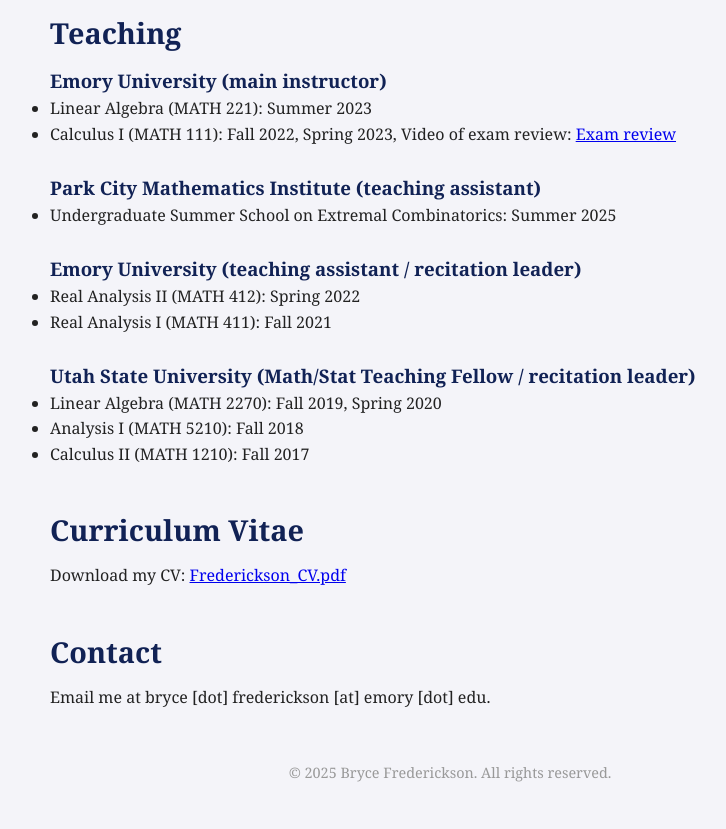
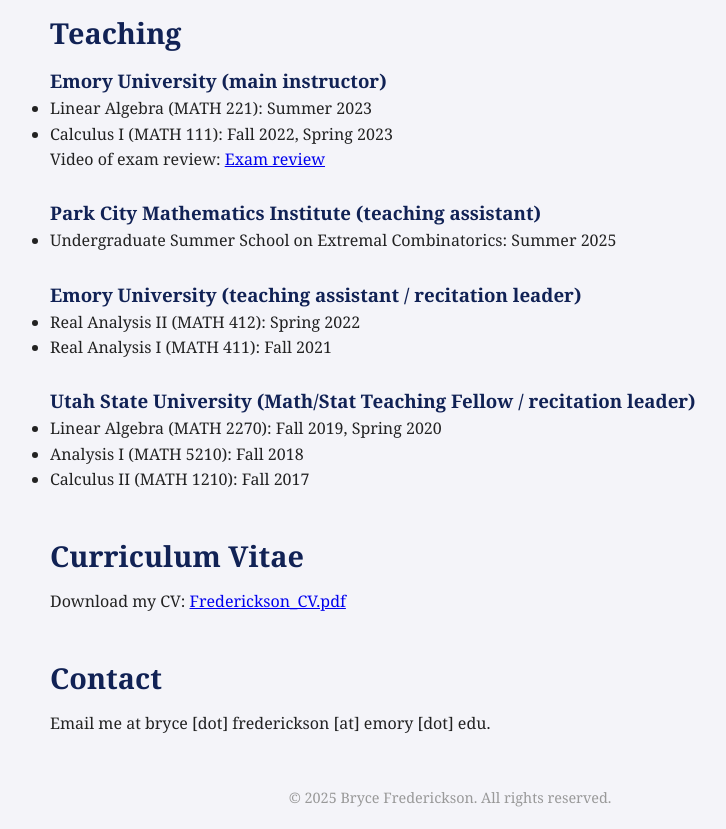
Before and after one commit to brycefred/brycefred.github.io, a plain HTML site: page index.html in a window 1280 px wide. Shown: the part 3440-4269 px from the top of the page, without its empty margins (190-916 px from the left). Before the commit the page ends 4244 px from the top, so only its background shows below. Drawn offline with nearby package versions, Linux system fonts and the light colour scheme.

Commit message:
minor formatting change

```diff
--- a/index.html
+++ b/index.html
@@ -87,7 +87,8 @@
             <h3>Emory University (main instructor)</h3>
             <ul>
                 <li>Linear Algebra (MATH 221): Summer 2023</li>
-                <li>Calculus I (MATH 111): Fall 2022, Spring 2023, Video of exam review: <a href="Calculus_I_exam_review.mp4" target="_blank">Exam review</a> </li>
+                <li>Calculus I (MATH 111): Fall 2022, Spring 2023
+                    <p>   Video of exam review: <a href="Calculus_I_exam_review.mp4" target="_blank">Exam review</a> </p> </li>
             </ul>
             <br>
             <h3>Park City Mathematics Institute (teaching assistant)</h3>
```
